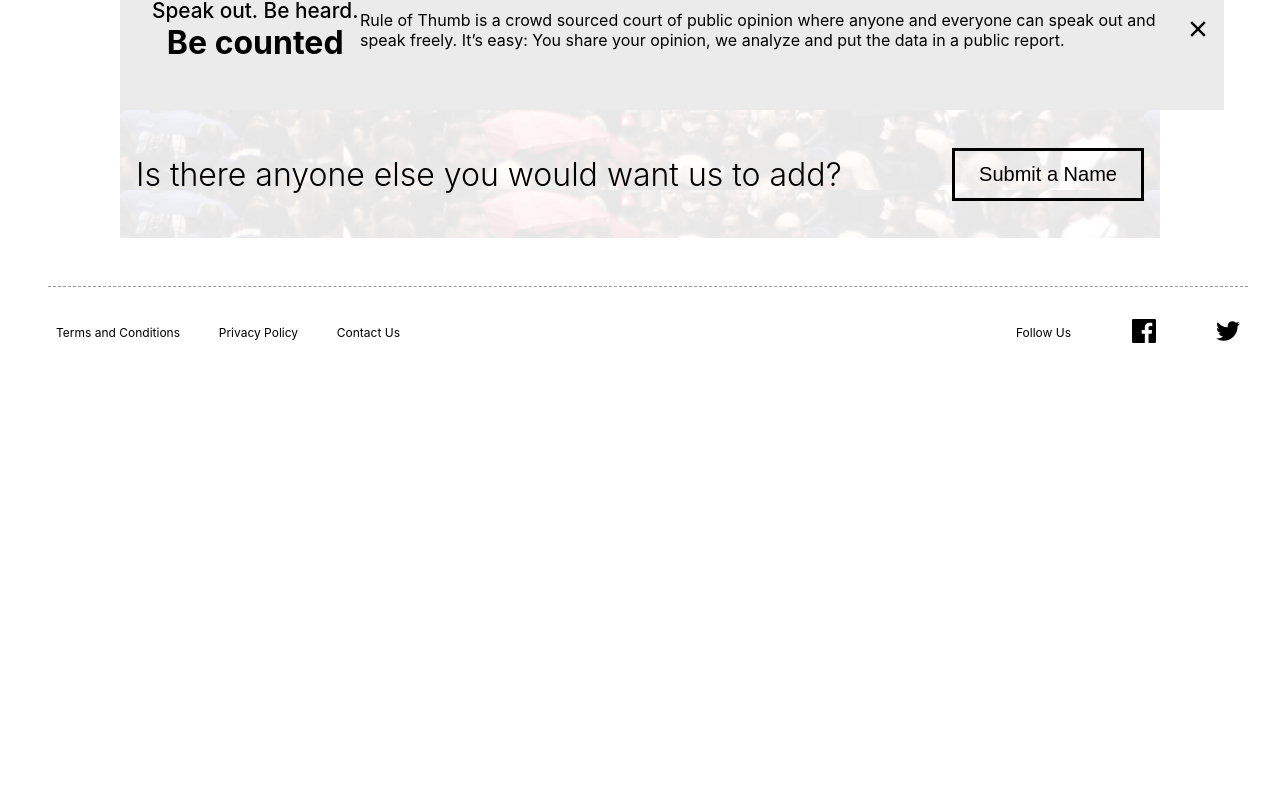
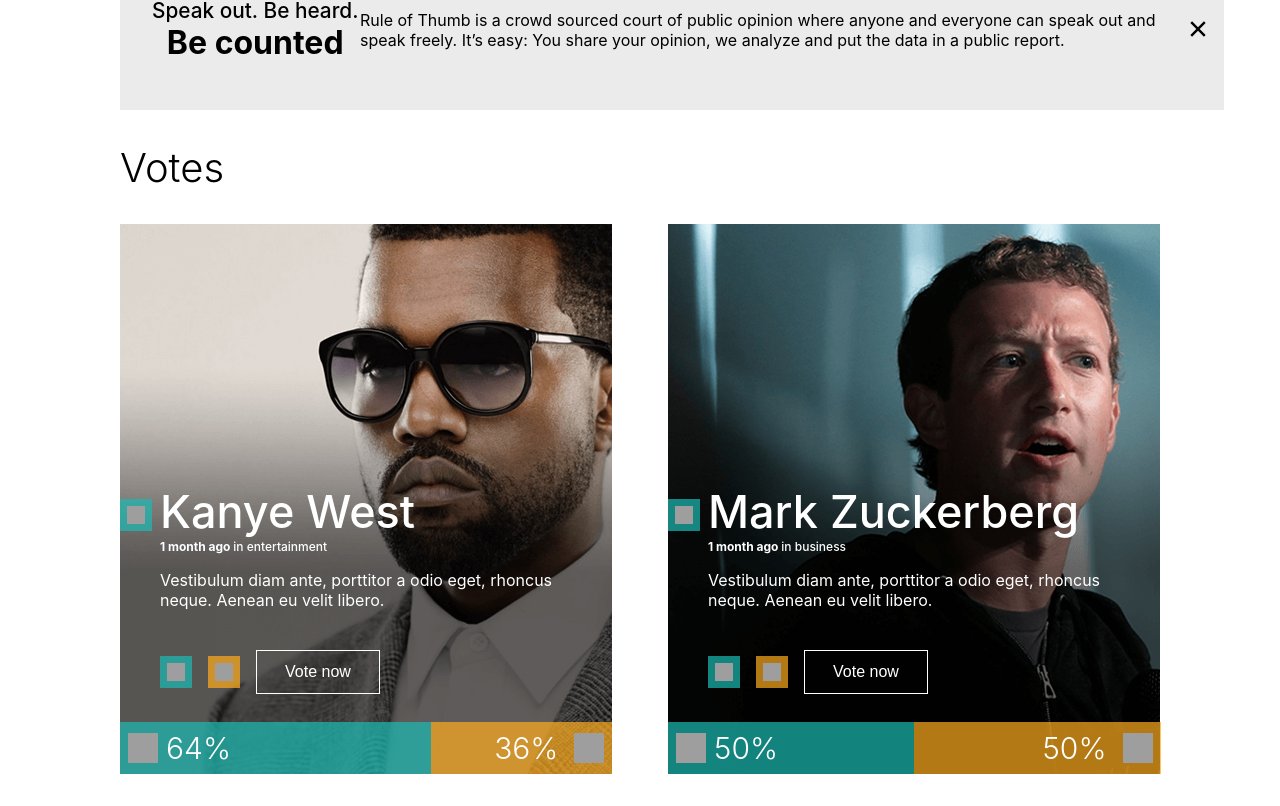
Before and after one commit to Dsantiagomj/Zemoga-Test, a React (Create React App) app: page / in a window 1280 px wide. Shown: the part 914-1720 px from the top of the page. Before the commit the page ends 1276 px from the top, so only its background shows below. Built offline with nearby package versions, Linux system fonts and the light colour scheme; grey boxes are pictures that could not be loaded.

Commit message:
Celebrities cards with voting functionallity

```diff
--- /dev/null
+++ b/src/components/Card/index.js
@@ -0,0 +1,272 @@
+import React, { useState } from "react";
+import PropTypes from "prop-types";
+
+import styled from "styled-components";
+
+import Icon from "../Icon";
+
+import thumb from "../../img/like.svg";
+
+const Card = styled.div`
+  background-image: url(${(props) => props.background});
+  background-repeat: no-repeat, no-repeat;
+  background-position: 0 0, right;
+  display: flex;
+  min-height: 34.375rem;
+  margin-bottom: 3rem;
+  max-width: 30.75rem;
+  position: relative;
+  width: 100%;
+`;
+
+const VotingStatus = styled.div`
+  align-items: center;
+  background-color: ${(props) =>
+    props.negativeStatus
+      ? "rgba(255, 173, 29, 0.7);"
+      : "rgba(28, 187, 180, 0.7)"};
+  display: flex;
+  height: 2rem;
+  justify-content: center;
+  left: 0;
+  position: absolute;
+  top: calc(34.375rem / 2);
+  width: 2rem;
+`;
+
+const CardContentWrapper = styled.div`
+  display: flex;
+  flex-direction: column;
+  margin-bottom: 5rem;
+  margin-top: auto;
+  padding: 0 2.5rem;
+  @media (min-width: 992px) {
+    padding: 3.25rem 2.5rem 0;
+  }
+`;
+const CardTitle = styled.h2`
+  color: white;
+  font-size: 2.8125rem;
+  font-weight: 500;
+  margin: 0;
+`;
+
+const CardPeriod = styled.p`
+  color: white;
+  font-size: 0.75rem;
+  font-weight: bold;
+  margin: 0;
+`;
+const CardCategory = styled.span`
+  font-weight: 500;
+`;
+
+const CardText = styled.p`
+  color: white;
+  margin-bottom: 2.5rem;
+  min-height: 2.375rem;
+`;
+
+const VoteSection = styled.div`
+  align-items: center;
+  display: flex;
+`;
+
+const LikeButton = styled.button`
+  align-items: center;
+  background-color: rgba(28, 187, 180, 0.7);
+  border: ${(props) =>
+    props.highlight === "positive" ? "solid 2px white" : "none"};
+  display: flex;
+  justify-content: center;
+  height: 2rem;
+  margin-right: 1rem;
+  width: 2rem;
+  &:focus {
+    outline-color: white;
+  }
+`;
+const DislikeButton = styled(LikeButton)`
+  background-color: rgba(255, 173, 29, 0.7);
+  border: ${(props) =>
+    props.highlight === "negative" ? "solid 2px white" : "none"};
+  &:focus {
+    outline-color: white;
+  }
+`;
+const CardButton = styled.button`
+  background-color: transparent;
+  border: solid 1px white;
+  color: white;
+  font-size: 1rem;
+  padding: 0.75rem;
+  width: 7.75rem;
+  &:hover {
+    background-color: white;
+    color: black;
+    cursor: pointer;
+  }
+`;
+
+const ResultsSection = styled.div`
+  bottom: 0;
+  display: flex;
+  height: 3.25rem;
+  position: absolute;
+  width: 100.1%;
+`;
+const PositiveResult = styled.div`
+  align-items: center;
+  background-color: rgba(28, 187, 180, 0.7);
+  display: flex;
+  justify-content: flex-start;
+  padding: 0 0.5rem;
+  width: ${(props) => props.votingWidth}%;
+`;
+const NegativeResult = styled(PositiveResult)`
+  background-color: rgba(255, 173, 29, 0.7);
+  justify-content: flex-end;
+`;
+
+const Percentage = styled.span`
+  color: white;
+  font-size: 1.875rem;
+  font-weight: 300;
+  margin: 0 0.5rem;
+`;
+
+const CardComponent = ({
+  celebrity: {
+    id,
+    imageUrl,
+    fullName,
+    period,
+    category,
+    positiveVotes,
+    negativeVotes,
+  },
+  handleVote,
+}) => {
+  const [hasVoted, setHasVoted] = useState(false);
+  const [activeButton, setActiveButton] = useState("");
+
+  const handleActive = (e, buttonType) => {
+    e.preventDefault();
+    setActiveButton(buttonType);
+  };
+
+  const handleVoteAgain = (e) => {
+    e.preventDefault();
+    setHasVoted(false);
+  };
+
+  const handleClick = (e) => {
+    e.preventDefault();
+    if (activeButton) {
+      setHasVoted(true);
+      setActiveButton("");
+      handleVote(id, activeButton);
+    }
+  };
+
+  const votePercentage = (type) => {
+    if (type === "positive") {
+      return Math.round(
+        (positiveVotes / (positiveVotes + negativeVotes)) * 100
+      );
+    }
+    return Math.round((negativeVotes / (positiveVotes + negativeVotes)) * 100);
+  };
+
+  return (
+    <Card background={imageUrl}>
+      <VotingStatus negativeStatus={positiveVotes < negativeVotes}>
+        <Icon
+          src={thumb}
+          alt={
+            positiveVotes < negativeVotes
+              ? "Popularity under 50%"
+              : "Popularity over 50%"
+          }
+          height="1.125rem"
+          width="1.125rem"
+          reverse={positiveVotes < negativeVotes}
+        />
+      </VotingStatus>
+      <CardContentWrapper>
+        <CardTitle>{fullName}</CardTitle>
+        <CardPeriod>
+          {period} <CardCategory>in {category}</CardCategory>
+        </CardPeriod>
+        {hasVoted ? (
+          <>
+            <CardText>Thank you for voting</CardText>
+            <CardButton onClick={handleVoteAgain}>Vote again</CardButton>
+          </>
+        ) : (
+          <>
+            <CardText>
+              Vestibulum diam ante, porttitor a odio eget, rhoncus neque. Aenean
+              eu velit libero.
+            </CardText>
+            <VoteSection>
+              <LikeButton
+                onClick={(e) => handleActive(e, "positive")}
+                highlight={activeButton}
+              >
+                <Icon
+                  src={thumb}
+                  alt="like button"
+                  height="1.125rem"
+                  width="1.125rem"
+                />
+              </LikeButton>
+              <DislikeButton
+                onClick={(e) => handleActive(e, "negative")}
+                highlight={activeButton}
+              >
+                <Icon
+                  src={thumb}
+                  alt="dislike button"
+                  height="1.125rem"
+                  width="1.125rem"
+                  reverse
+                />
+              </DislikeButton>
+              <CardButton onClick={handleClick}>Vote now</CardButton>
+            </VoteSection>
+          </>
+        )}
+      </CardContentWrapper>
+      <ResultsSection>
+        <PositiveResult votingWidth={votePercentage("positive")}>
+          <Icon
+            src={thumb}
+            alt="like button"
+            height="1.875rem"
+            width="1.875rem"
+          />
+          <Percentage>{votePercentage("positive")}%</Percentage>
+        </PositiveResult>
+        <NegativeResult votingWidth={votePercentage("negative")}>
+          <Percentage>
+            <Percentage>{votePercentage("negative")}%</Percentage>
+          </Percentage>
+          <Icon
+            src={thumb}
+            alt="dislike button"
+            height="1.875rem"
+            width="1.875rem"
+            reverse
+          />
+        </NegativeResult>
+      </ResultsSection>
+    </Card>
+  );
+};
+
+CardComponent.propTypes = {
+  celebrity: PropTypes.object.isRequired,
+  handleVote: PropTypes.func,
+};
+export default CardComponent;
--- /dev/null
+++ b/src/components/Main/Celebrities.js
@@ -0,0 +1,79 @@
+import React, { useState, useEffect } from "react";
+
+import styled from "styled-components";
+
+import Card from "../Card";
+
+import { getStorage, setStorage } from "../../services/Storage";
+import defaultData from "../../services/userData.json";
+
+const Wrapper = styled.div`
+  margin-bottom: 3rem;
+`;
+const Title = styled.h2`
+  font-size: 2.5rem;
+  font-weight: 300;
+  margin-bottom: 2rem;
+`;
+const CardWrapper = styled.div`
+  display: flex;
+  flex-wrap: wrap;
+  justify-content: center;
+  margin: 0 auto;
+  width: 100%;
+  @media (min-width: 992px) {
+    justify-content: space-between;
+  }
+`;
+
+const Celebrities = () => {
+  const [data, setData] = useState(null);
+
+  useEffect(() => {
+    const celebrities = getStorage();
+    if (celebrities) {
+      return setData(JSON.parse(celebrities));
+    } else {
+      setStorage(JSON.stringify(defaultData));
+      setData(defaultData);
+    }
+  }, []);
+
+  const handleVote = (id, typeOfVote) => {
+    if (typeOfVote === "positive") {
+      const newData = data.celebrities.map((celebrity) =>
+        celebrity.id === id
+          ? { ...celebrity, positiveVotes: celebrity.positiveVotes + 1 }
+          : celebrity
+      );
+      setStorage(JSON.stringify({ celebrities: [...newData] }));
+    } else if (typeOfVote === "negative") {
+      const newData = data.celebrities.map((celebrity) =>
+        celebrity.id === id
+          ? { ...celebrity, negativeVotes: celebrity.negativeVotes + 1 }
+          : celebrity
+      );
+      setStorage(JSON.stringify({ celebrities: [...newData] }));
+    }
+    const updatedData = getStorage();
+    setData(JSON.parse(updatedData));
+  };
+
+  return (
+    <Wrapper>
+      <Title>Votes</Title>
+      <CardWrapper>
+        {data &&
+          data.celebrities.map((celebrity) => (
+            <Card
+              celebrity={celebrity}
+              key={celebrity.id}
+              handleVote={handleVote}
+            />
+          ))}
+      </CardWrapper>
+    </Wrapper>
+  );
+};
+
+export default Celebrities;
--- a/src/components/Main/index.js
+++ b/src/components/Main/index.js
@@ -3,6 +3,7 @@
 import styled from "styled-components";
 
 import Message from "./Message";
+import Celebrities from "./Celebrities";
 import AddCelebrity from "./AddCelebrity";
 
 const Main = styled.main`
@@ -14,6 +15,7 @@
 const MainComponent = () => (
   <Main>
     <Message />
+    <Celebrities />
     <AddCelebrity />
   </Main>
 );
```
